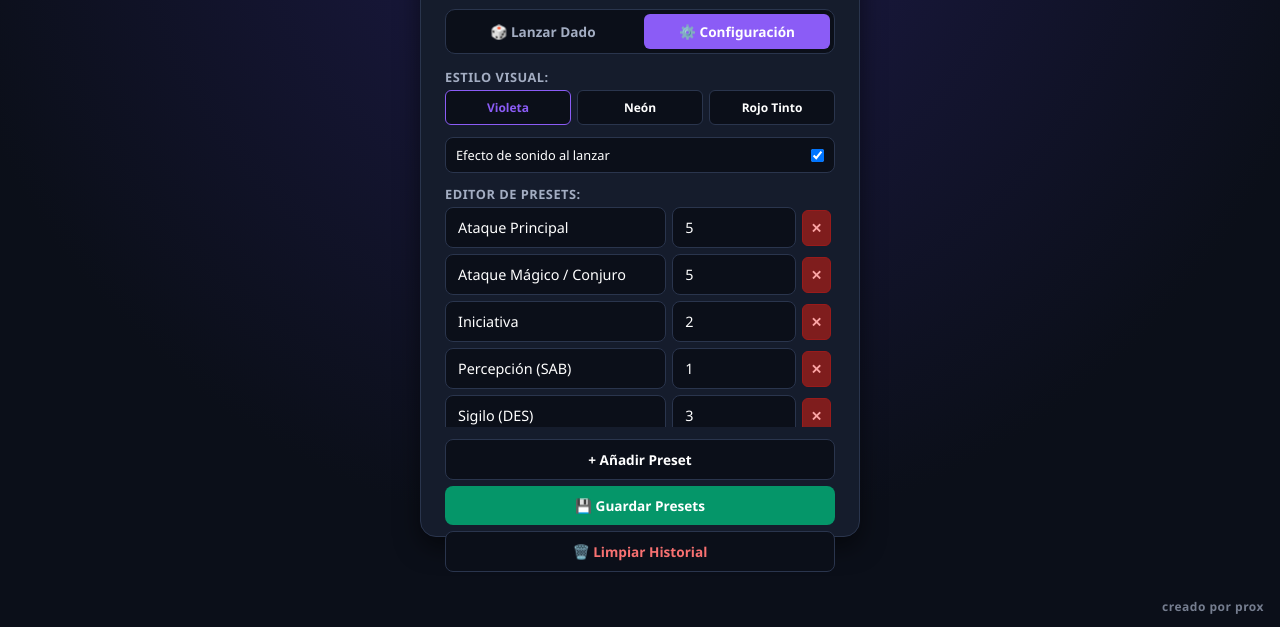
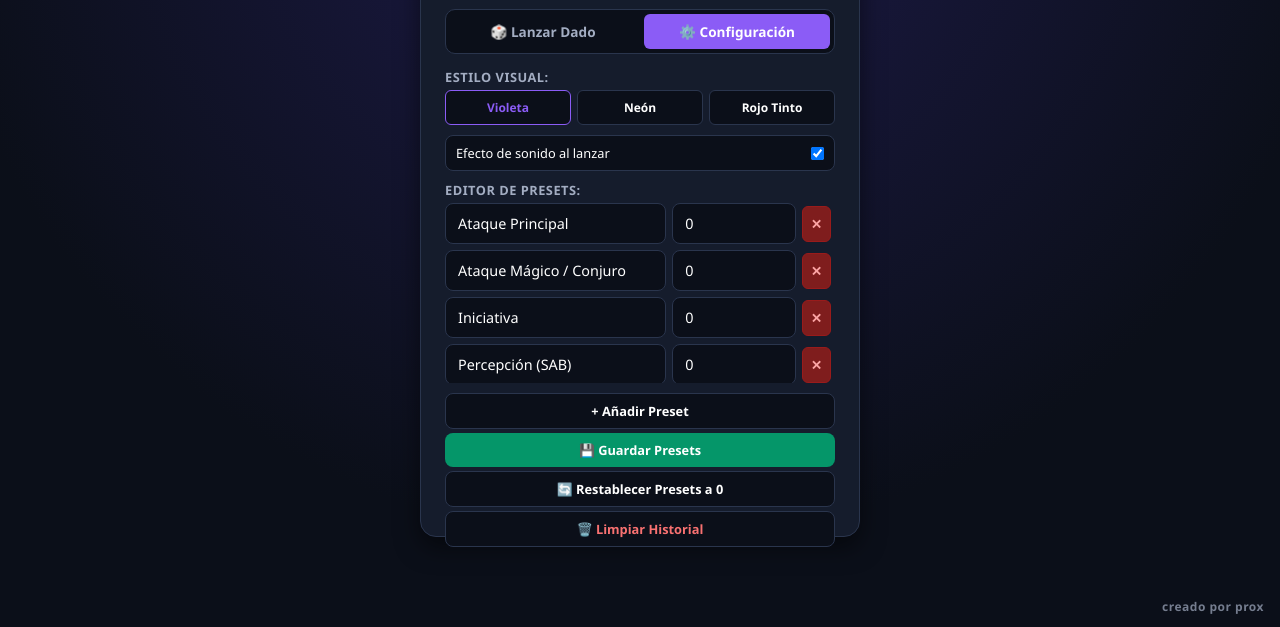
Before and after one commit to Prox97z/lanzador-d20, a plain HTML site: page index.html in a window 1280 px wide. Both pictures are taken after a click on the button "⚙️ Configuración". Shown: the part 173-800 px from the top of the page. Drawn offline with Linux system fonts and the light colour scheme.

Commit message:
index.html

```diff
--- a/index.html
+++ b/index.html
@@ -36,7 +36,6 @@
             --card-radius: 12px;
         }
 
-        /* TEMA ROJO TINTO / SANGRE */
         body.theme-style3 {
             --bg-color: #0a0203;
             --card-bg: #1a080a;
@@ -59,7 +58,6 @@
             font-family: var(--font-family);
         }
 
-        /* FONDO LIGERO SIN ANIMACIONES PESADAS NI LAG */
         body {
             background-color: var(--bg-color);
             background-image: radial-gradient(circle at 50% 0%, #1e1b4b 0%, var(--bg-color) 70%);
@@ -76,7 +74,6 @@
             background-image: radial-gradient(circle at 50% 0%, #450a0a 0%, var(--bg-color) 70%);
         }
 
-        /* TARJETA SÓLIDA DE ALTO CONTRASTE */
         .card {
             background-color: var(--card-bg);
             border: 1px solid var(--border-color);
@@ -180,8 +177,8 @@
 
         .mod-controls {
             display: grid;
-            grid-template-columns: repeat(4, 1fr);
-            gap: 6px;
+            grid-template-columns: repeat(5, 1fr);
+            gap: 4px;
             margin-top: 6px;
         }
 
@@ -193,7 +190,7 @@
             border-radius: 6px;
             cursor: pointer;
             font-weight: bold;
-            font-size: 0.8rem;
+            font-size: 0.75rem;
         }
 
         .btn-small:hover {
@@ -237,7 +234,6 @@
             border-color: var(--accent-color);
         }
 
-        /* CAJA DE RESULTADO SÓLIDA DE ALTA VISIBILIDAD */
         .result-box {
             height: 105px;
             padding: 10px;
@@ -272,13 +268,8 @@
             line-height: 1;
         }
 
-        .crit-20 {
-            color: var(--success-color);
-        }
-
-        .crit-1 {
-            color: var(--danger-color);
-        }
+        .crit-20 { color: var(--success-color); }
+        .crit-1 { color: var(--danger-color); }
 
         .details {
             font-size: 0.8rem;
@@ -324,9 +315,7 @@
             z-index: 10;
         }
 
-        .history-panel.active {
-            display: flex;
-        }
+        .history-panel.active { display: flex; }
 
         .history-title {
             font-size: 0.85rem;
@@ -354,9 +343,9 @@
         }
 
         .preset-editor-list {
-            max-height: 220px;
+            max-height: 180px;
             overflow-y: auto;
-            margin-bottom: 12px;
+            margin-bottom: 10px;
             padding-right: 4px;
         }
 
@@ -382,13 +371,13 @@
 
         .btn-action {
             width: 100%;
-            padding: 10px;
+            padding: 8px;
             border: none;
             border-radius: 8px;
             cursor: pointer;
-            font-size: 0.85rem;
+            font-size: 0.8rem;
             font-weight: 600;
-            margin-bottom: 6px;
+            margin-bottom: 4px;
         }
 
         .btn-secondary {
@@ -406,7 +395,7 @@
             display: flex;
             align-items: center;
             justify-content: space-between;
-            margin-bottom: 12px;
+            margin-bottom: 10px;
             padding: 8px 10px;
             background: var(--input-bg);
             border: 1px solid var(--border-color);
@@ -417,7 +406,7 @@
         .theme-selector {
             display: flex;
             gap: 6px;
-            margin-bottom: 12px;
+            margin-bottom: 10px;
         }
 
         .theme-btn {
@@ -437,7 +426,6 @@
             color: var(--accent-color);
         }
 
-        /* FIRMA ABAJO A LA DERECHA */
         .credits-footer {
             position: fixed;
             bottom: 12px;
@@ -498,6 +486,7 @@
                 <div class="mod-controls">
                     <button class="btn-small" onclick="addMod(-5)">-5</button>
                     <button class="btn-small" onclick="addMod(-1)">-1</button>
+                    <button class="btn-small" style="color: var(--accent-color);" onclick="resetMod()">0</button>
                     <button class="btn-small" onclick="addMod(1)">+1</button>
                     <button class="btn-small" onclick="addMod(5)">+5</button>
                 </div>
@@ -545,6 +534,7 @@
         <div>
             <button class="btn-action btn-secondary" onclick="addPresetRow()">+ Añadir Preset</button>
             <button class="btn-action btn-success" onclick="savePresetsFromEditor()">💾 Guardar Presets</button>
+            <button class="btn-action btn-secondary" onclick="resetDefaultPresets()">🔄 Restablecer Presets a 0</button>
             <button class="btn-action btn-secondary" style="color: #f87171;" onclick="clearHistory()">🗑️ Limpiar Historial</button>
         </div>
     </div>
@@ -558,24 +548,24 @@
     </div>
 </div>
 
-<!-- FIRMA SOLICITADA -->
 <div class="credits-footer">creado por prox</div>
 
 <script>
+    // PRESETS POR DEFECTO AHORA TODOS EN 0
     const defaultPresets = [
-        { name: "Ataque Principal", mod: 5 },
-        { name: "Ataque Mágico / Conjuro", mod: 5 },
-        { name: "Iniciativa", mod: 2 },
-        { name: "Percepción (SAB)", mod: 1 },
-        { name: "Sigilo (DES)", mod: 3 },
+        { name: "Ataque Principal", mod: 0 },
+        { name: "Ataque Mágico / Conjuro", mod: 0 },
+        { name: "Iniciativa", mod: 0 },
+        { name: "Percepción (SAB)", mod: 0 },
+        { name: "Sigilo (DES)", mod: 0 },
         { name: "Atletismo (FUE)", mod: 0 },
-        { name: "Investigación (INT)", mod: 5 },
+        { name: "Investigación (INT)", mod: 0 },
         { name: "Persuasión (CAR)", mod: 0 },
         { name: "Salvación Fuerza", mod: 0 },
-        { name: "Salvación Destreza", mod: 3 },
+        { name: "Salvación Destreza", mod: 0 },
         { name: "Salvación Constitución", mod: 0 },
-        { name: "Salvación Inteligencia", mod: 5 },
-        { name: "Salvación Sabiduría", mod: 3 },
+        { name: "Salvación Inteligencia", mod: 0 },
+        { name: "Salvación Sabiduría", mod: 0 },
         { name: "Salvación Carisma", mod: 0 }
     ];
 
@@ -619,7 +609,7 @@
     }
 
     function init() {
-        const saved = localStorage.getItem('d20_pro_presets_v2');
+        const saved = localStorage.getItem('d20_pro_presets_v3');
         if (saved) {
             try { userPresets = JSON.parse(saved); } catch(e) { userPresets = [...defaultPresets]; }
         } else {
@@ -706,10 +696,20 @@
             if (name) updated.push({ name, mod });
         });
         userPresets = updated;
-        localStorage.setItem('d20_pro_presets_v2', JSON.stringify(userPresets));
+        localStorage.setItem('d20_pro_presets_v3', JSON.stringify(userPresets));
         renderPresetDropdown();
         alert('¡Presets guardados exitosamente!');
         switchTab('rollTab');
+    }
+
+    function resetDefaultPresets() {
+        if (confirm('¿Quieres restablecer todos los presets a los nombres por defecto con modificador 0?')) {
+            userPresets = JSON.parse(JSON.stringify(defaultPresets));
+            localStorage.setItem('d20_pro_presets_v3', JSON.stringify(userPresets));
+            renderPresetDropdown();
+            renderPresetEditor();
+            alert('Presets restablecidos a 0.');
+        }
     }
 
     function clearHistory() {
@@ -724,6 +724,10 @@
     function addMod(val) {
         const input = document.getElementById('modifier');
         input.value = (parseInt(input.value) || 0) + val;
+    }
+
+    function resetMod() {
+        document.getElementById('modifier').value = 0;
     }
 
     function rollD20(mode) {
```
